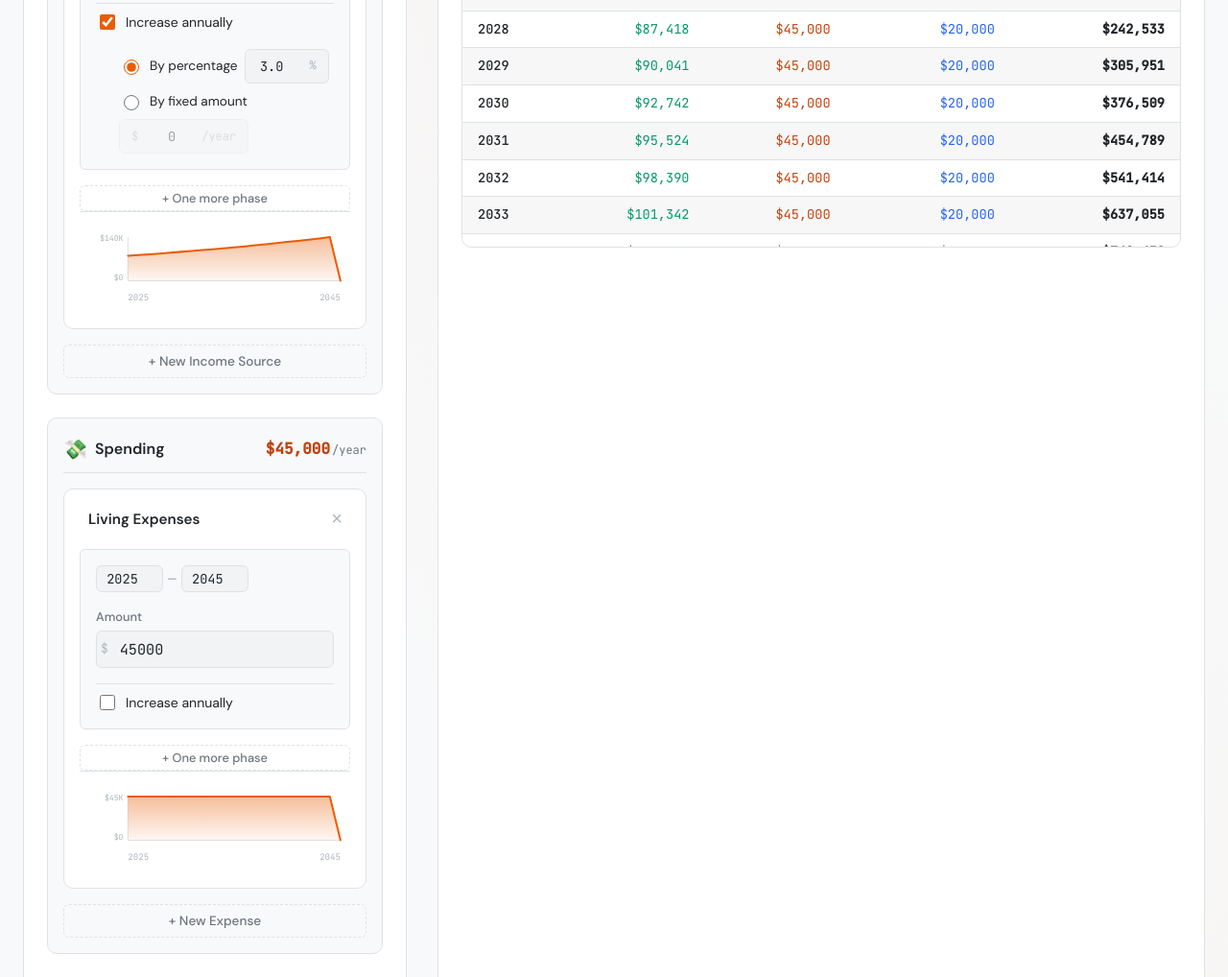
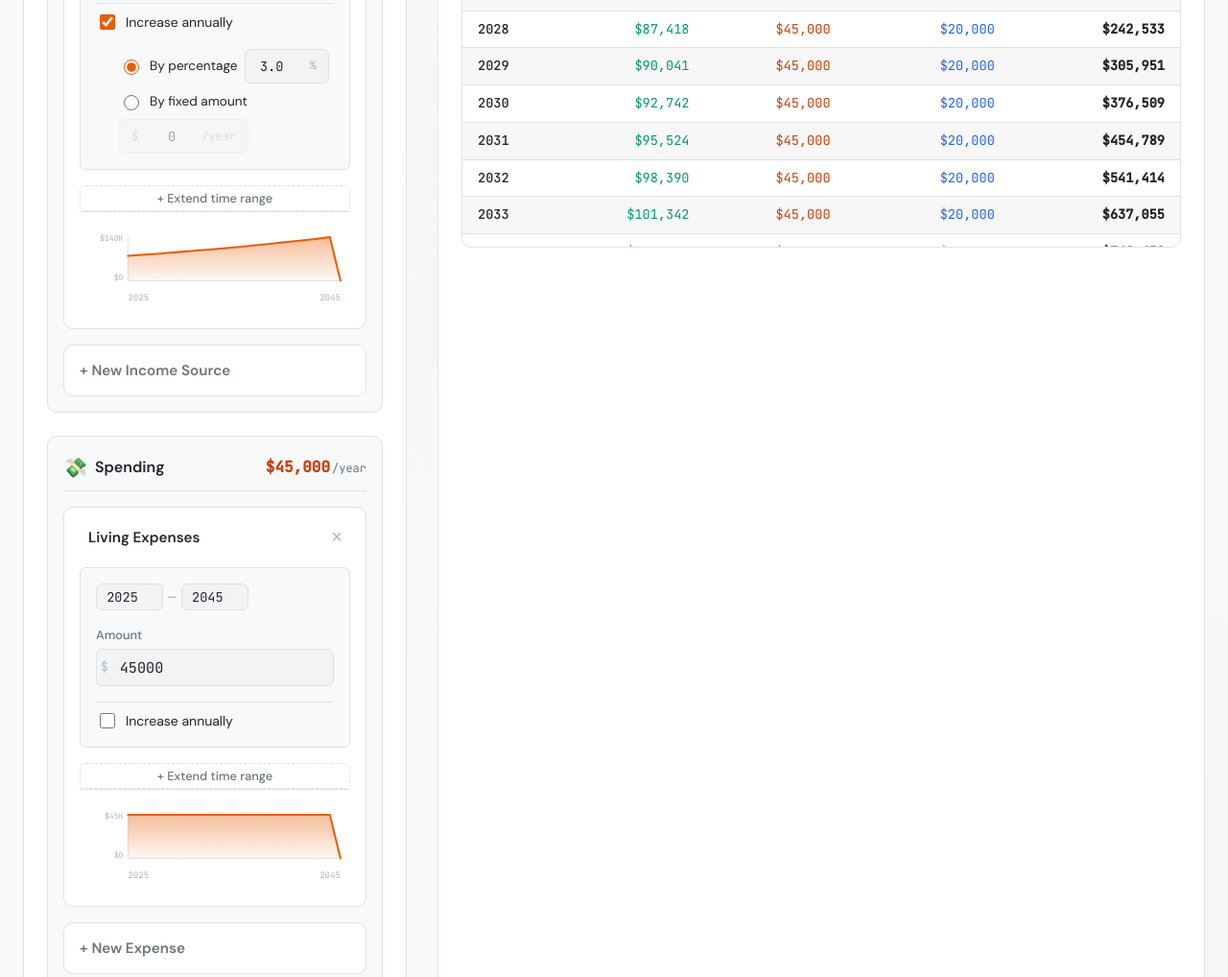
Before and after one commit to s-cai/fire-calculator, a website built with Vite: page index.html in a window 1280 px wide. Shown: the part 1007-2025 px from the top of the page at 96% size. Built offline with nearby package versions, Linux system fonts and the light colour scheme.

Commit message:
UI improvements: rename button and style add-component as card

```diff
--- a/src/style.css
+++ b/src/style.css
@@ -686,22 +686,24 @@ body {
 
 .add-component-btn {
   width: 100%;
-  padding: var(--spacing-sm) var(--spacing-md);
+  padding: var(--spacing-md);
   font-family: var(--font-sans);
-  font-size: 0.85rem;
-  font-weight: 500;
+  font-size: 0.95rem;
+  font-weight: 600;
   color: var(--color-text-muted);
-  background: transparent;
-  border: 1px dashed var(--color-border);
-  border-radius: var(--radius-sm);
+  background: var(--color-bg-elevated);
+  border: 1px solid var(--color-border);
+  border-radius: var(--radius-md);
   cursor: pointer;
   transition: all 0.15s ease;
+  text-align: left;
 }
 
 .add-component-btn:hover {
   color: var(--color-fire);
   border-color: var(--color-fire);
-  background: rgba(255, 107, 53, 0.05);
+  background: var(--color-bg-elevated);
+  box-shadow: var(--shadow-sm);
 }
 
 /* --- Component Cards --- */
--- a/src/ui/component-editor.ts
+++ b/src/ui/component-editor.ts
@@ -200,7 +200,7 @@ function renderPhasesList(component: UIComponent): string {
         class="add-phase-btn"
         data-component-id="${component.id}"
       >
-        + One more phase
+        + Extend time range
       </button>
     </div>
   `;
```
